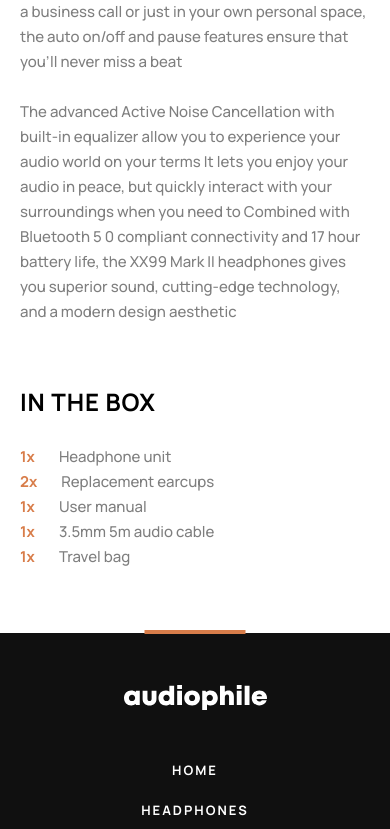
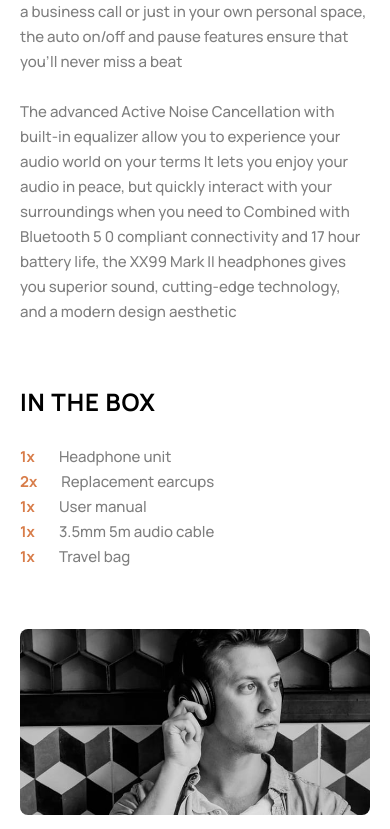
Before and after one commit to ahnafmottaki/audiofile-ecommerce, a React (Vite) app in the folder client/: page /product/xx99-mark-two-headphones in a window 390 px wide. Shown: the part 1156-1985 px from the top of the page. Built offline with nearby package versions, Linux system fonts and the light colour scheme.

Commit message:
do gallery component

```diff
--- /dev/null
+++ b/client/src/components/Features.tsx
@@ -0,0 +1,25 @@
+import type { FC } from "react";
+
+interface FeaturesProps {
+  features: string;
+}
+const Features: FC<FeaturesProps> = ({ features }) => {
+  const paraArray = features.split(".");
+  return (
+    <div>
+      <h1 className="font-bold text-2xl leading-9 tracking-[0.86px] uppercase mb-6">
+        Features
+      </h1>
+      <div>
+        <p className="font-medium text-[15px] leading-[25px] opacity-50">
+          {paraArray.slice(0, 3)}
+        </p>
+        <br />
+        <p className="font-medium text-[15px] leading-[25px] opacity-50">
+          {paraArray.slice(3)}
+        </p>
+      </div>
+    </div>
+  );
+};
+export default Features;
--- /dev/null
+++ b/client/src/components/Gallery.tsx
@@ -0,0 +1,53 @@
+import type { FC } from "react";
+
+interface GalleryProps {
+  gallery: {
+    first: {
+      mobile: string;
+      tablet: string;
+      desktop: string;
+    };
+    second: {
+      mobile: string;
+      tablet: string;
+      desktop: string;
+    };
+    third: {
+      mobile: string;
+      tablet: string;
+      desktop: string;
+    };
+  };
+}
+
+type ImageProp = {
+  image: GalleryProps["gallery"]["first"];
+  className?: string;
+};
+
+function RenderImage({ image, className = "" }: ImageProp) {
+  return (
+    <div className={`rounded-lg overflow-hidden ${className}`}>
+      <picture>
+        <source media="(min-width: 500px)" srcSet={image.tablet} />
+        <source media="(min-width: 1024)" srcSet={image.desktop} />
+        <img src={image.mobile} alt="image one" className="w-full h-full " />
+      </picture>
+    </div>
+  );
+}
+
+const Gallery: FC<GalleryProps> = ({ gallery }) => {
+  return (
+    <div className="space-y-5 min-[800px]:space-y-0 min-[800px]:grid grid-cols-2 gap-4.5">
+      <div className="grid grid-rows-2 gap-4 min-[800px]:gap-5">
+        {[gallery.first, gallery.second].map((g, index) => (
+          <RenderImage key={index} image={g} />
+        ))}
+      </div>
+      <RenderImage image={gallery.third} />
+    </div>
+  );
+};
+
+export default Gallery;
--- /dev/null
+++ b/client/src/components/InTheBox.tsx
@@ -0,0 +1,30 @@
+import type { FC } from "react";
+
+type InTheBoxProps = { includes: Array<{ quantity: number; item: string }> };
+
+const InTheBox: FC<InTheBoxProps> = ({ includes }) => {
+  return (
+    <div className="@container flex-1 lg:max-w-[350px]">
+      <div className="@[549px]:grid grid-cols-2">
+        <h1 className="font-bold text-2xl leading-9 tracking-[0.86px] uppercase mb-6">
+          in the box
+        </h1>
+        <div>
+          {includes.map((include, index) => (
+            <div
+              key={index}
+              className="text-[15px] leading-[25px] flex items-center gap-x-6"
+            >
+              <h6 className="font-bold text-primary">
+                <span>{include.quantity}</span>x
+              </h6>
+              <p className="font-medium opacity-50">{include.item}</p>
+            </div>
+          ))}
+        </div>
+      </div>
+    </div>
+  );
+};
+
+export default InTheBox;
--- /dev/null
+++ b/client/src/components/QuantityAction.tsx
@@ -0,0 +1,19 @@
+import { Minus, Plus } from "lucide-react";
+
+const QuantityAction = () => {
+  return (
+    <button className="flex justify-center items-center gap-5 bg-secondary">
+      <Plus
+        size={13}
+        className="cursor-pointer opacity-25 hover:text-primary hover:opacity-100 hover:font-bold transition-all duration-100"
+      />
+      <span className="font-bold tracking-[1px]">1</span>
+      <Minus
+        size={13}
+        className="cursor-pointer opacity-25 hover:text-primary hover:opacity-100 hover:font-bold transition-all duration-100"
+      />
+    </button>
+  );
+};
+
+export default QuantityAction;
--- a/client/src/pages/ProductDetails.tsx
+++ b/client/src/pages/ProductDetails.tsx
@@ -1,73 +1,10 @@
 import { useParams } from "react-router";
 import data from "../data.json";
 import Product from "../components/Product";
-import { Minus, Plus } from "lucide-react";
-import type { FC } from "react";
-
-type InTheBoxProps = { includes: Array<{ quantity: number; item: string }> };
-
-const InTheBox: FC<InTheBoxProps> = ({ includes }) => {
-  return (
-    <div className="@container flex-1 lg:max-w-[350px]">
-      <div className="@[549px]:grid grid-cols-2">
-        <h1 className="font-bold text-2xl leading-9 tracking-[0.86px] uppercase mb-6">
-          in the box
-        </h1>
-        <div>
-          {includes.map((include, index) => (
-            <div
-              key={index}
-              className="text-[15px] leading-[25px] flex items-center gap-x-6"
-            >
-              <h6 className="font-bold text-primary">
-                <span>{include.quantity}</span>x
-              </h6>
-              <p className="font-medium opacity-50">{include.item}</p>
-            </div>
-          ))}
-        </div>
-      </div>
-    </div>
-  );
-};
-interface FeaturesProps {
-  features: string;
-}
-const Features: FC<FeaturesProps> = ({ features }) => {
-  const paraArray = features.split(".");
-  return (
-    <div>
-      <h1 className="font-bold text-2xl leading-9 tracking-[0.86px] uppercase mb-6">
-        Features
-      </h1>
-      <div>
-        <p className="font-medium text-[15px] leading-[25px] opacity-50">
-          {paraArray.slice(0, 3)}
-        </p>
-        <br />
-        <p className="font-medium text-[15px] leading-[25px] opacity-50">
-          {paraArray.slice(3)}
-        </p>
-      </div>
-    </div>
-  );
-};
-
-const QuantityAction = () => {
-  return (
-    <button className="flex justify-center items-center gap-5 bg-secondary">
-      <Plus
-        size={13}
-        className="cursor-pointer opacity-25 hover:text-primary hover:opacity-100 hover:font-bold transition-all duration-100"
-      />
-      <span className="font-bold tracking-[1px]">1</span>
-      <Minus
-        size={13}
-        className="cursor-pointer opacity-25 hover:text-primary hover:opacity-100 hover:font-bold transition-all duration-100"
-      />
-    </button>
-  );
-};
+import InTheBox from "../components/InTheBox";
+import QuantityAction from "../components/QuantityAction";
+import Features from "../components/Features";
+import Gallery from "../components/Gallery";
 
 const ProductDetails = () => {
   const params = useParams<{ slug: string }>();
@@ -94,6 +31,7 @@ const ProductDetails = () => {
         <Features features={product.features} />
         <InTheBox includes={product.includes} />
       </div>
+      <Gallery gallery={product.gallery} />
     </section>
   );
 };
```
